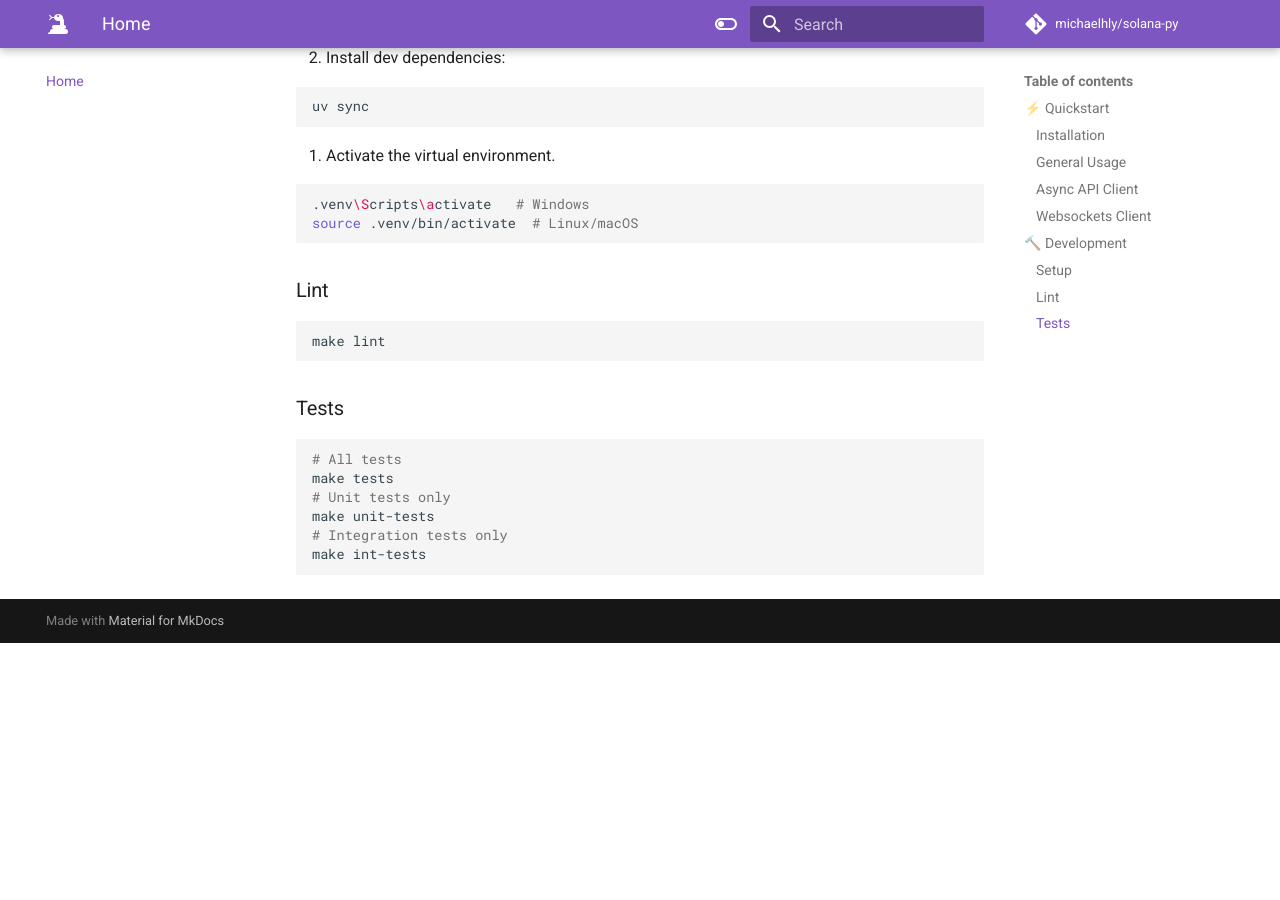
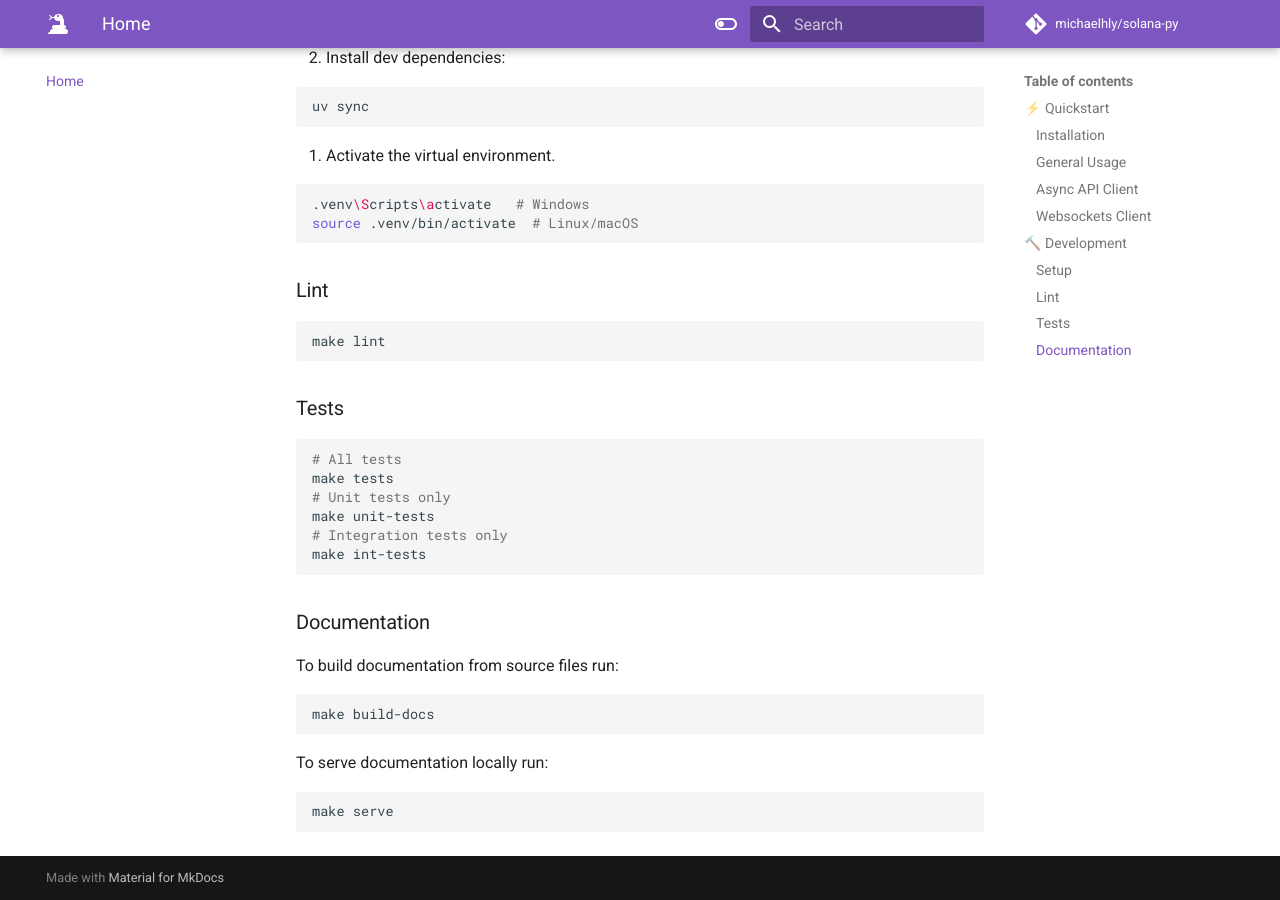
Before and after one commit to michaelhly/solana-py, an MkDocs documentation site: the page built from docs/index.md, in a window 1280 px wide and 900 px high, scrolled down 2399 px. Built offline with MkDocs 1.6.1 and Material for MkDocs 9.7.7, drawn with Linux system fonts in a browser that asks for light colours; comment, search, counter and statistics services are not loaded; before the commit the page ends 3042 px from its top, so only the background shows below that.

````diff
--- a/README.md
+++ b/README.md
@@ -139,3 +139,18 @@ make unit-tests
 # Integration tests only
 make int-tests
 ```
+
+
+### Documentation
+
+To build documentation from source files run:
+
+```sh
+make build-docs
+```
+
+To serve documentation locally run:
+
+```sh
+make serve
+```
--- a/mkdocs.yml
+++ b/mkdocs.yml
@@ -103,5 +103,9 @@ nav:
           - cookbook/wallet-management/verify-keypair.md
           - cookbook/wallet-management/validate-public-key.md
           - cookbook/wallet-management/sign-verify-message.md
+  - Third-Party Packages:
+      - third-party-packages/index.md
+      - Django Solana Payments:
+          - third-party-packages/django-solana-payments.md
 extra_css:
   - css/mkdocstrings.css
````
Also changed, not shown: docs/third-party-packages/django-solana-payments.md (added, +21 -0 lines), docs/third-party-packages/index.md (added, +7 -0 lines), 1 other file.
